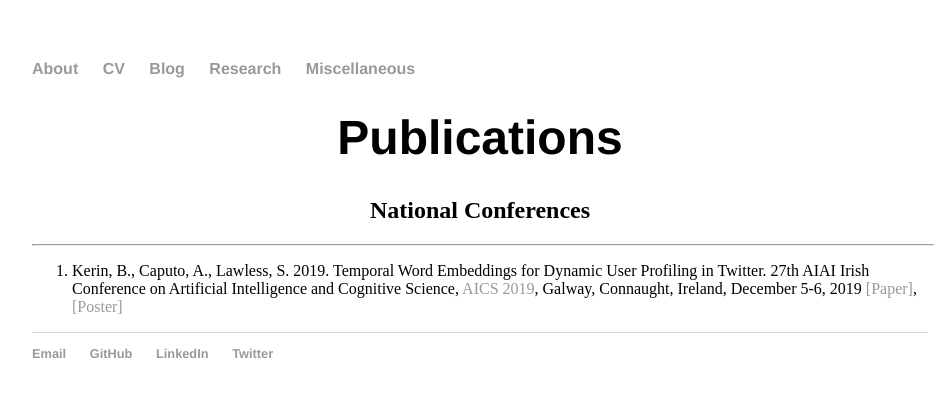
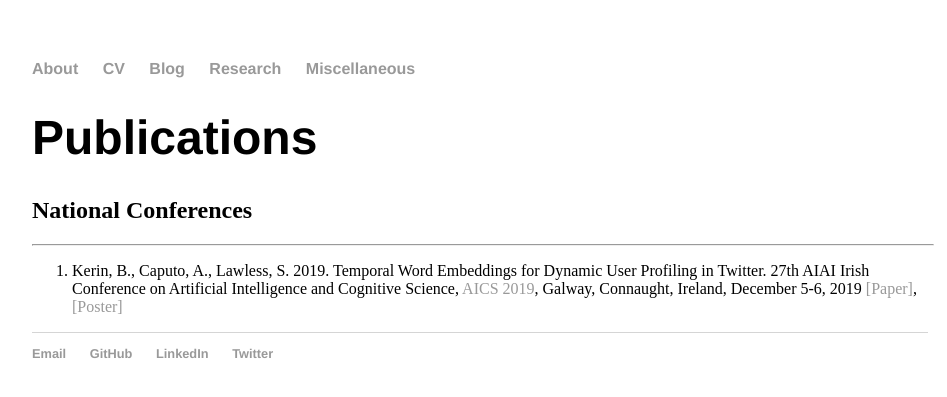
Before and after one commit to kerinb/kerinb.github.io, a Jekyll site: the page built from research/index.md, in a window 1280 px wide. Shown: the top 397 px of the page, without its empty margins (160-1107 px from the left). Built offline with Jekyll 4.4.1, drawn with Linux system fonts in a browser that asks for light colours.

```diff
--- a/research/index.md
+++ b/research/index.md
@@ -3,9 +3,9 @@
 title: Breandán's Research
 ---
 
-# <center> Publications </center>
+# Publications
 
-## <center> National Conferences </center>
+## National Conferences
 <hr width="900px">
 
 1. Kerin, B., Caputo, A., Lawless, S. 2019. Temporal Word Embeddings for Dynamic User Profiling in Twitter.
```
Also changed, not shown: cv.md (added, +10 -0 lines).
